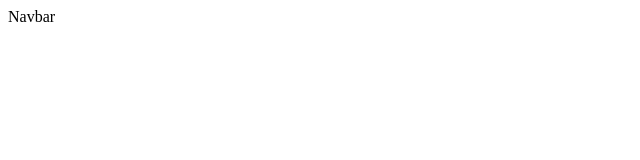
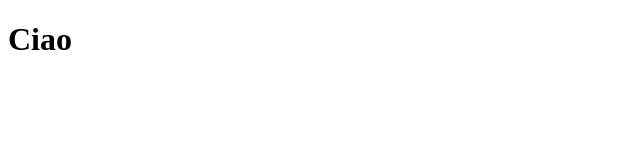
Before and after one commit to stefanosallemi/corso-18, a plain HTML site: page index.html in a window 1280 px wide. Shown: the whole page, without its empty margins (0-640 px from the left). Drawn offline with Linux system fonts and the light colour scheme.

Commit message:
Revert "add Navbar"
This reverts commit 334697c4c826cba4be1409233c96e91cf858a005.

```diff
--- a/index.html
+++ b/index.html
@@ -7,6 +7,6 @@
     <title>Corso 18</title>
 </head>
 <body>
-Navbar
+    <h1>Ciao</h1>
 </body>
 </html>
```
